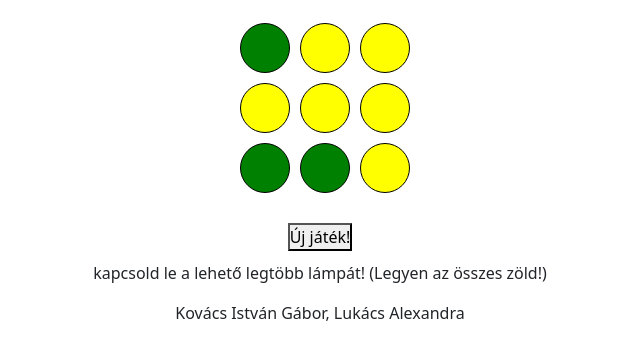
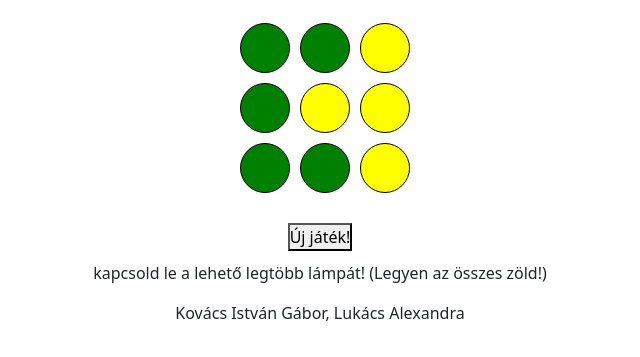
Before and after one commit to AlexandraLukacs/LightOn, a plain HTML site: page index.html in a window 1280 px wide. Both pictures are taken after a click on the element 585 px from the left and 111 px from the top of the page. Shown: the part 63-420 px from the top of the page, without its empty margins (320-960 px from the left). Drawn offline with nearby package versions, Linux system fonts and the light colour scheme.

Commit message:
szomszedos oldal jav

```diff
--- a/fuggvenyek.js
+++ b/fuggvenyek.js
@@ -26,7 +26,7 @@ export function osszeAllit(lista) {
 export function szinValto(lista) {
     const ELEM = $(".elem");
     ELEM.on("click", function (event) {
-    let i = event.target.id;
+    let i = parseInt(event.target.id);
       szv(i);
       if (i % 3 !== 0) {
         szv(i - 1);
@@ -35,13 +35,14 @@ export function szinValto(lista) {
         szv(i + 1);
       }
       if (i >= 3) {
-      szv(i - 1);
+        szv(i - 3);
       }
-    if (i < 2) {
-      szv(i + 1);
+      if (i < 6) {
+        szv(i + 3);
       }
     });
   }
+
 
 export function ujJatek() {
   const ELEM = $("button").on("click", function () {
@@ -66,6 +67,6 @@ export function szomszedosOldal(szinValto) {
   }
   if (i >= 3) {
   }
-  if (i < 2) {
+  if (i < 6) {
   }
 }
--- a/main.js
+++ b/main.js
@@ -1,4 +1,4 @@
-import { lista, osszeAllit, szinValto, ujJatek , szomszedosOldal} from "./fuggvenyek.js";
+import { lista, osszeAllit, szinValto, ujJatek, szomszedosOldal} from "./fuggvenyek.js";
 
 osszeAllit(lista());
 szinValto(lista());
```
Also changed, not shown: index.html (+0 -1 lines). Lines whose indentation alone changed are shown as unchanged.
